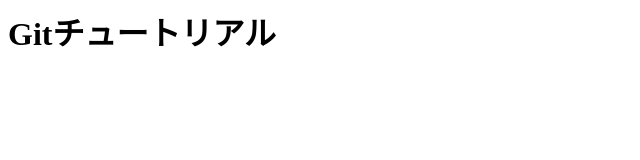
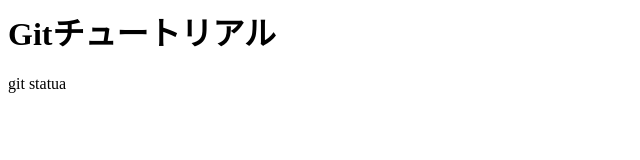
Before and after one commit to Robot01HM/git_tutorial, a plain HTML site: page index.html in a window 1280 px wide. Shown: the full height of the page, 0-640 px from the left. Drawn offline with Linux system fonts and the light colour scheme.

Commit message:
git statusコマンドを追記

```diff
--- a/index.html
+++ b/index.html
@@ -1 +1,2 @@
 <h1>Gitチュートリアル</h1>
+<p>git statua</p>
```
